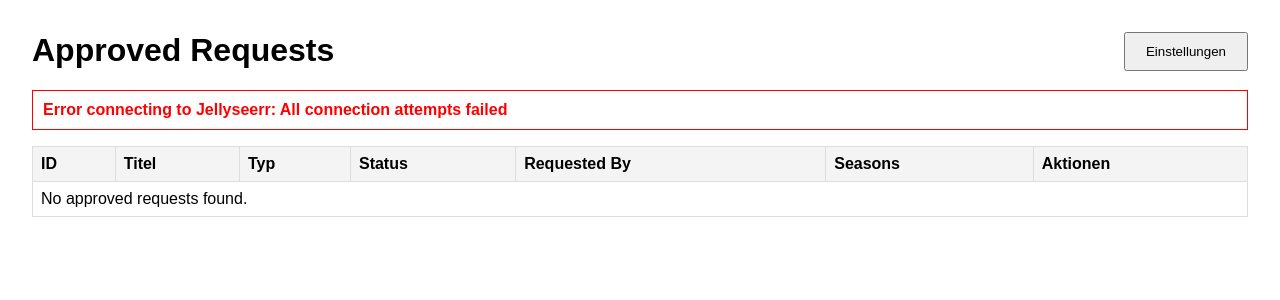
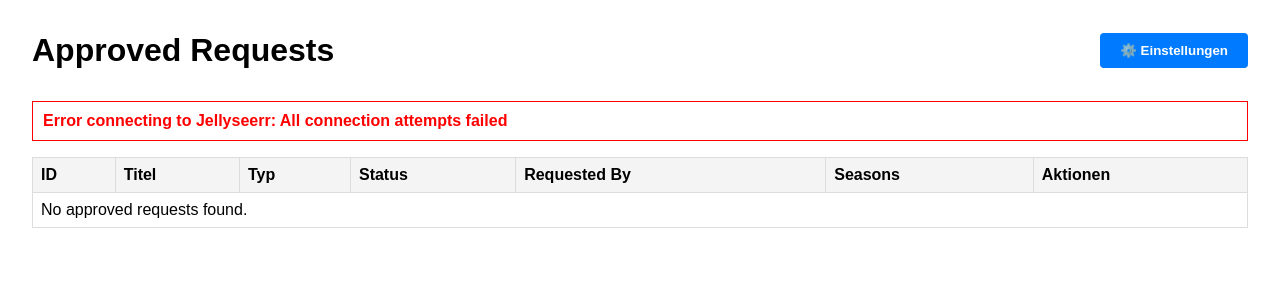
Before and after one commit to Yezun-hikari/Jellyseerr-Connector, a FastAPI app: page / in a window 1280 px wide. Shown: the top 300 px of the page. Run offline with FastAPI, Linux system fonts and the light colour scheme; data that the repository does not hold is empty.

Commit message:
Add settings menu for per-user default language preferences
- Implement settings storage using a local JSON file, configurable via SETTINGS_FILE env var.
- Add Jellyseerr user fetching to populate settings for all users.
- Create a settings UI for selecting default languages for AniWorld and SerienStream.
- Update download logic to apply user-specific language defaults.
- Add navigation button to settings from the main UI with improved styling.
- Update docker-compose.yml to include a persistent volume for settings.

Co-authored-by: Yezun-hikari <198094702+Yezun-hikari@users.noreply.github.com>

```diff
--- a/docker-compose.yml
+++ b/docker-compose.yml
@@ -12,4 +12,7 @@ services:
       - ANIWORLD_URL=http://aniworld-downloader:8080
       - ANIWORLD_USERNAME=YOUR_USERNAME_HERE
       - ANIWORLD_PASSWORD=YOUR_PASSWORD_HERE
+      - SETTINGS_FILE=/app/data/settings.json
+    volumes:
+      - ./data:/app/data
     restart: unless-stopped
--- a/main.py
+++ b/main.py
@@ -25,7 +25,7 @@ TYPE_MAP = {
     "tv": "Serie"
 }
 
-SETTINGS_FILE = "settings.json"
+SETTINGS_FILE = os.getenv("SETTINGS_FILE", "settings.json")
 
 def load_settings() -> Dict[str, Any]:
     if os.path.exists(SETTINGS_FILE):
--- a/templates/index.html
+++ b/templates/index.html
@@ -13,10 +13,14 @@
     </style>
 </head>
 <body>
-    <div style="float: right;">
-        <a href="/settings"><button style="cursor: pointer; padding: 10px 20px;">Einstellungen</button></a>
+    <div style="display: flex; justify-content: space-between; align-items: center; margin-bottom: 2rem;">
+        <h1 style="margin: 0;">Approved Requests</h1>
+        <a href="/settings" style="text-decoration: none;">
+            <button style="cursor: pointer; padding: 10px 20px; background-color: #007bff; color: white; border: none; border-radius: 4px; font-weight: bold;">
+                ⚙️ Einstellungen
+            </button>
+        </a>
     </div>
-    <h1>Approved Requests</h1>
 
     {% if error %}
     <div class="error">
```
